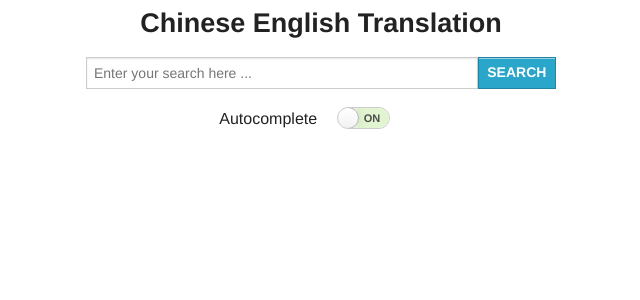
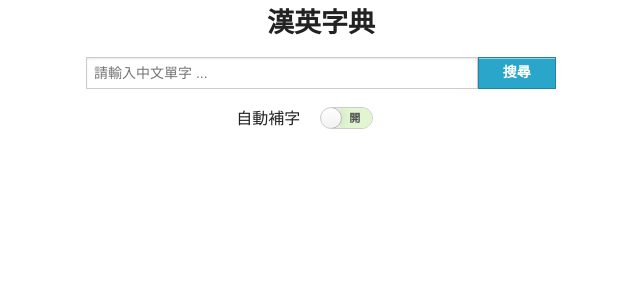
Before and after one commit to hsientsungwu/Transmatter, a PHP site: page / in a window 1280 px wide. Shown: the top 300 px of the page, without its empty margins (319-959 px from the left). Run offline with PHP 8.4, Linux system fonts and the light colour scheme; some libraries are stand-ins or nearby versions.

Commit message:
Updates the interfaces to Chinese, reformat the columns to list

```diff
--- a/ajax/report.bug.php
+++ b/ajax/report.bug.php
@@ -18,9 +18,9 @@ if ($raw[0] && is_numeric($raw[1])) {
 	$result = $dbFacile->insert($data, 'word_bug');
 
 	if ($result) {
-		echo 'Bug reported. Thank you for your input';
+		echo '錯誤已提交，感謝您的提報，請繼續支持本服務！';
 	} else {
-		echo 'Error occured. ';
+		echo '很抱歉，系統錯誤，錯誤無法提報';
 	}
 }
 
--- a/index.php
+++ b/index.php
@@ -4,7 +4,7 @@ header("Content-Type: text/html; charset=utf-8");
 
 <html>
 	<head>
-		<title>Chinese English Dictionary</title>
+		<title>漢英字典</title>
 		<meta http-equiv="Content-Type" content="text/html; charset=utf-8">
 		<script src="//ajax.googleapis.com/ajax/libs/jquery/1.9.1/jquery.min.js" ></script>
 		<script type="text/javascript" src="/js/jqueryui/jquery-ui-1.10.2.custom.min.js"></script>
@@ -20,7 +20,7 @@ header("Content-Type: text/html; charset=utf-8");
 	<body>
 		<div class="row">
 		  	<div class="small-6 small-centered columns">
-		  		<h3 style="text-align: center;">Chinese English Translation</h3>
+		  		<h3 style="text-align: center;">漢英字典</h3>
 		  	</div>
 		</div>
 
@@ -29,23 +29,23 @@ header("Content-Type: text/html; charset=utf-8");
 		    	<form id="id_searchform" >
 			      	<div class="row collapse">
 			        	<div class="small-10 columns">
-			          		<input type="text" class="large" id="id_key" placeholder="Enter your search here ... ">
+			          		<input type="text" class="large" id="id_key" placeholder="請輸入中文單字 ... ">
 			        	</div>
 			        	<div class="small-2 columns">
-			          		<a href="#" id="id_searchButton" class="button prefix">SEARCH</a>
+			          		<a href="#" id="id_searchButton" class="button prefix">搜尋</a>
 			        	</div>
 			        </div>
 			    </form>
 
 			    <div class="row">
 			    	<div class="small-8 small-centered columns autocomplete-toggle">
-			    		<span>Autocomplete</span>
+			    		<span>自動補字</span>
 						<div class="small-4 columns" id="id_autocomplete_toggle">
 							<div class="switch tiny round">
 							  	<input id="z" name="switch-autocomplete" type="radio" value="off">
-							 	<label for="z" onclick="">OFF</label>
+							 	<label for="z" onclick="">關</label>
 							  	<input id="z1" name="switch-autocomplete" type="radio" value="on" checked>
-							  	<label for="z1" onclick="" style="right:11%;">ON</label>
+							  	<label for="z1" onclick="" style="right:11%;">開</label>
 							  	<span></span>
 							</div>
 					    </div>
--- a/js/application.js
+++ b/js/application.js
@@ -38,7 +38,7 @@ $(document).ready(function(){
 		  		$('#'+rel).html(html);
 		  	},
 		  	error: function() {
-		  		$('#'+rel).html("Unable to retrieve result from the server");
+		  		$('#'+rel).html("無法聯絡到字典資料庫");
 		  	}
 		});
 	});
@@ -67,15 +67,15 @@ $(document).ready(function(){
 			  			$('.result-message').html("");
 			  			$('.results').html(html);
 			  		} else {
-			  			$('.result-message').html("No result found");
+			  			$('.result-message').html("找不到任何關鍵字的翻譯");
 			  		}
 			  	},
 			  	error: function() {
-			  		$('.result-message').html("Unable to retrieve result from the server");
+			  		$('.result-message').html("無法聯絡到字典資料庫");
 			  	}
 			});
 		} else {
-			$('.result-message').html("Search key cannot be blank");
+			$('.result-message').html("關鍵字不能是空白的");
 		}
 
 		$('.results').css({opacity: 1});
```
Also changed, not shown: ajax/chtoeng.search.php (+8 -4 lines).
